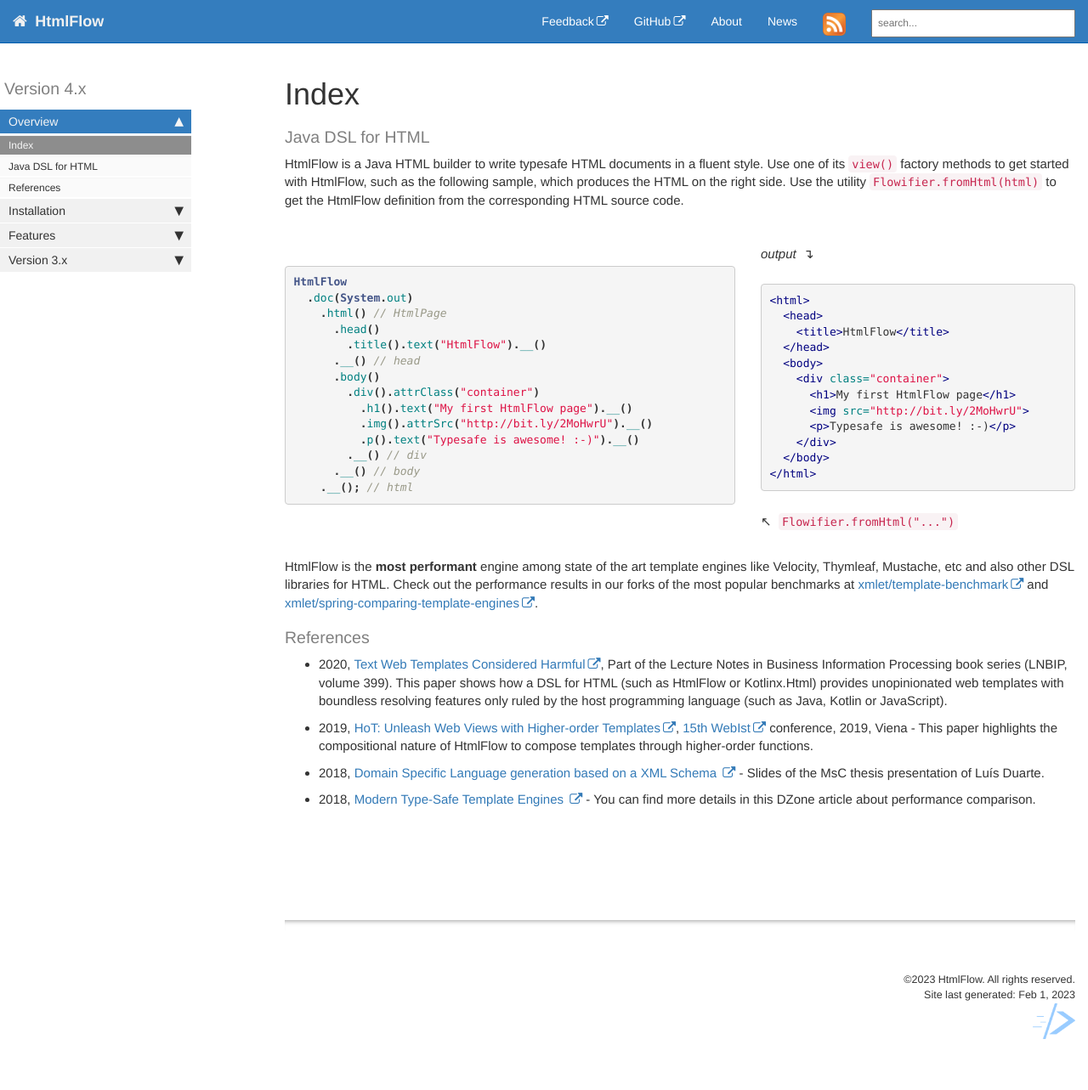
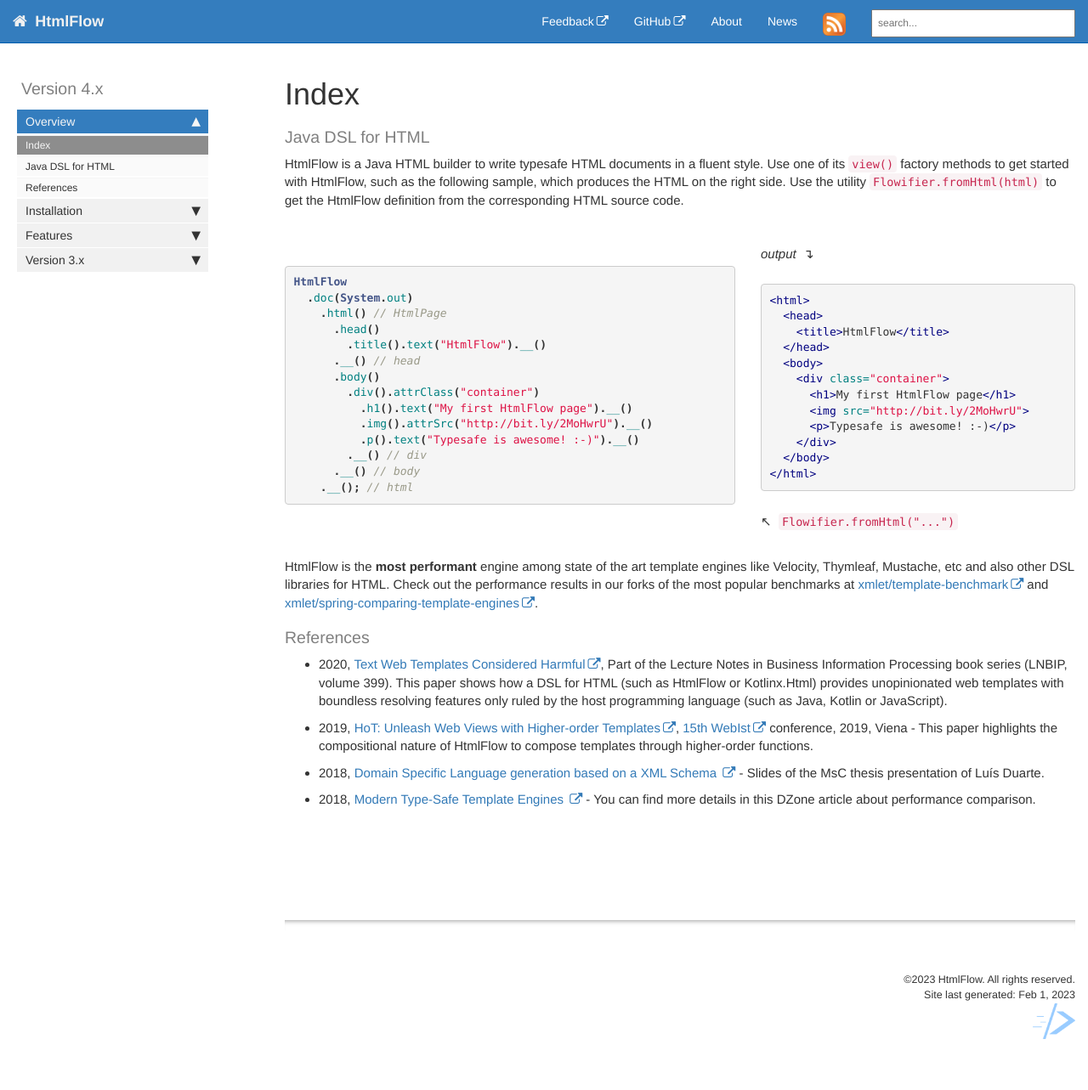
Before and after one commit to xmlet/HtmlFlow, a Jekyll site: the page built from index.html, in a window 1280 px wide. Shown: the whole page at 85% size. Built offline with Jekyll 4.4.1, drawn with Linux system fonts in a browser that asks for light colours; comment, search, counter and statistics services are not loaded.

Commit message:
Minor twik

```diff
--- a/css/customstyles.css
+++ b/css/customstyles.css
@@ -723,7 +723,7 @@
 #mysidebar {
     position: fixed;
     right: 0;
-    left: 0;
+    left: 20px;
 }
 
 .nav ul.series li {
```
